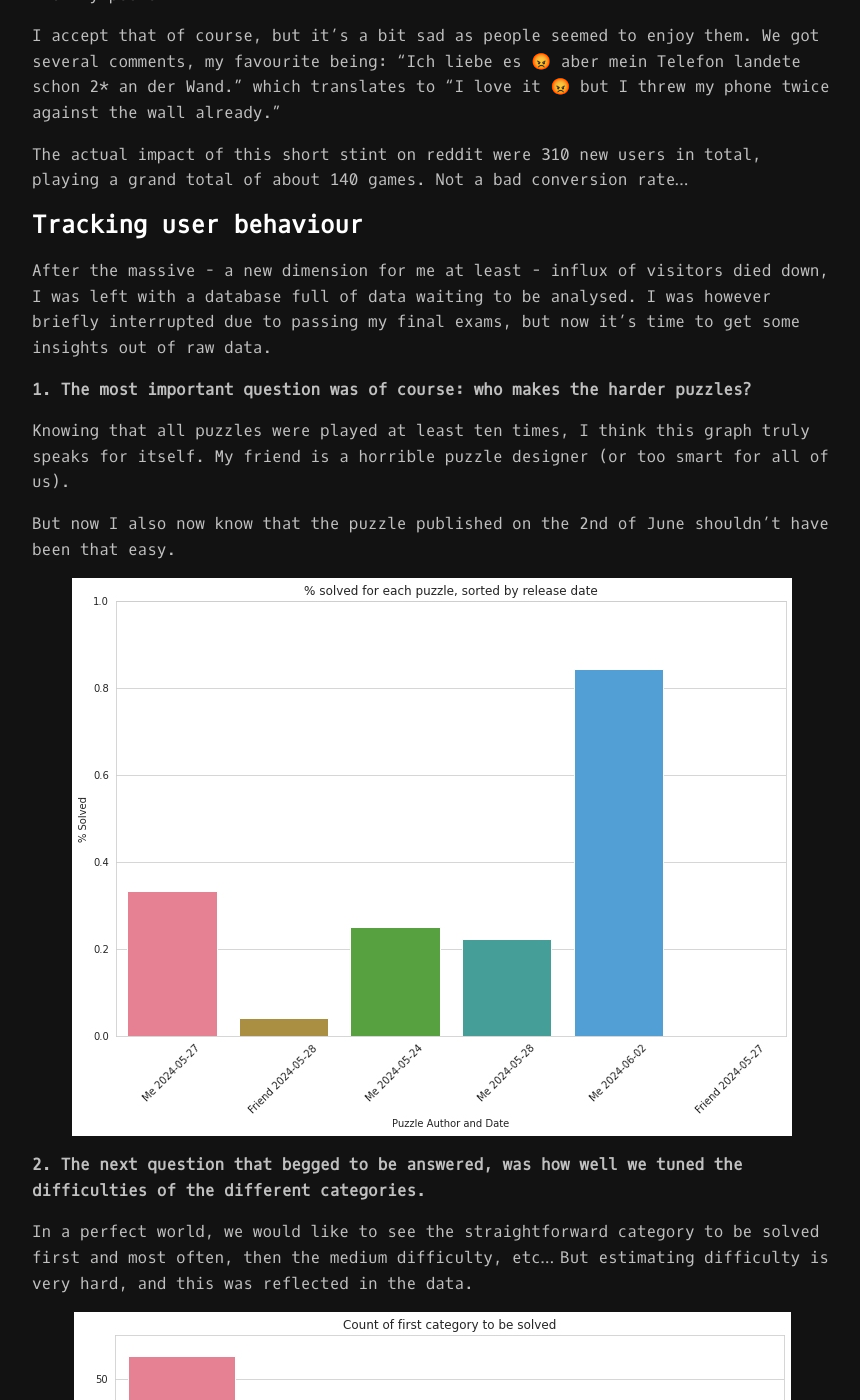
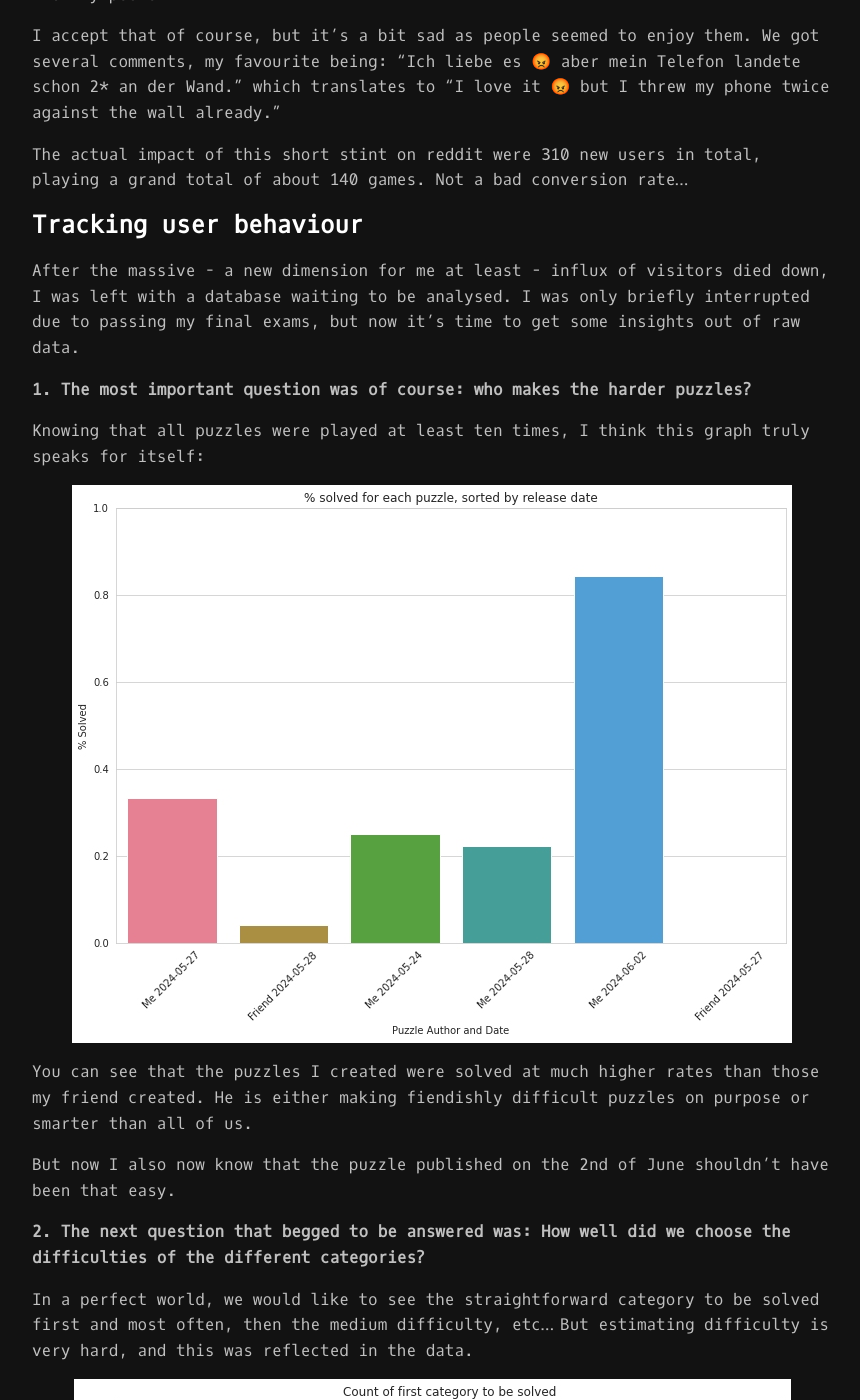
Before and after one commit to obrhubr/obrhubr.github.io, a Jekyll site: the page built from _posts/2024-05-26-nyt-connections.md, in a window 1280 px wide and 1400 px high, scrolled down 2054 px. Shown: the whole window, without its empty margins (208-1068 px from the left). Built offline with Jekyll 4.4.1, drawn with Linux system fonts in a browser that asks for light colours.

Commit message:
Automated update to blog posts

```diff
--- a/_posts/2024-05-26-nyt-connections.md
+++ b/_posts/2024-05-26-nyt-connections.md
@@ -43,17 +43,19 @@ The actual impact of this short stint on reddit were 310 new users in total, pla
 
 ## Tracking user behaviour
 
-After the massive - a new dimension for me at least - influx of visitors died down, I was left with a database full of data waiting to be analysed. I was however briefly interrupted due to passing my final exams, but now it’s time to get some insights out of raw data.
+After the massive - a new dimension for me at least - influx of visitors died down, I was left with a database waiting to be analysed. I was only briefly interrupted due to passing my final exams, but now it’s time to get some insights out of raw data.
 
 **1. The most important question was of course: who makes the harder puzzles?**
 
-Knowing that all puzzles were played at least ten times, I think this graph truly speaks for itself. My friend is a horrible puzzle designer (or too smart for all of us).
+Knowing that all puzzles were played at least ten times, I think this graph truly speaks for itself:
+
+![Graph showing how many attempts at solving each puzzle were successful.](/assets/nyt-connections/05f4e2581592289ffeefcb170c512fd6.jpg)
+
+You can see that the puzzles I created were solved at much higher rates than those my friend created. He is either making fiendishly difficult puzzles on purpose or smarter than all of us.
 
 But now I also now know that the puzzle published on the 2nd of June shouldn’t have been that easy.
 
-![Graph showing how many attempts at solving each puzzle were successful.](/assets/nyt-connections/05f4e2581592289ffeefcb170c512fd6.jpg)
-
-**2. The next question that begged to be answered, was how well we tuned the difficulties of the different categories.**
+**2. The next question that begged to be answered was: How well did we choose the difficulties of the different categories?**
 
 In a perfect world, we would like to see the straightforward category to be solved first and most often, then the medium difficulty, etc… But estimating difficulty is very hard, and this was reflected in the data.
 
```
Also changed, not shown: _posts/2024-07-18-notion-to-jekyll.md (+4 -4 lines).
